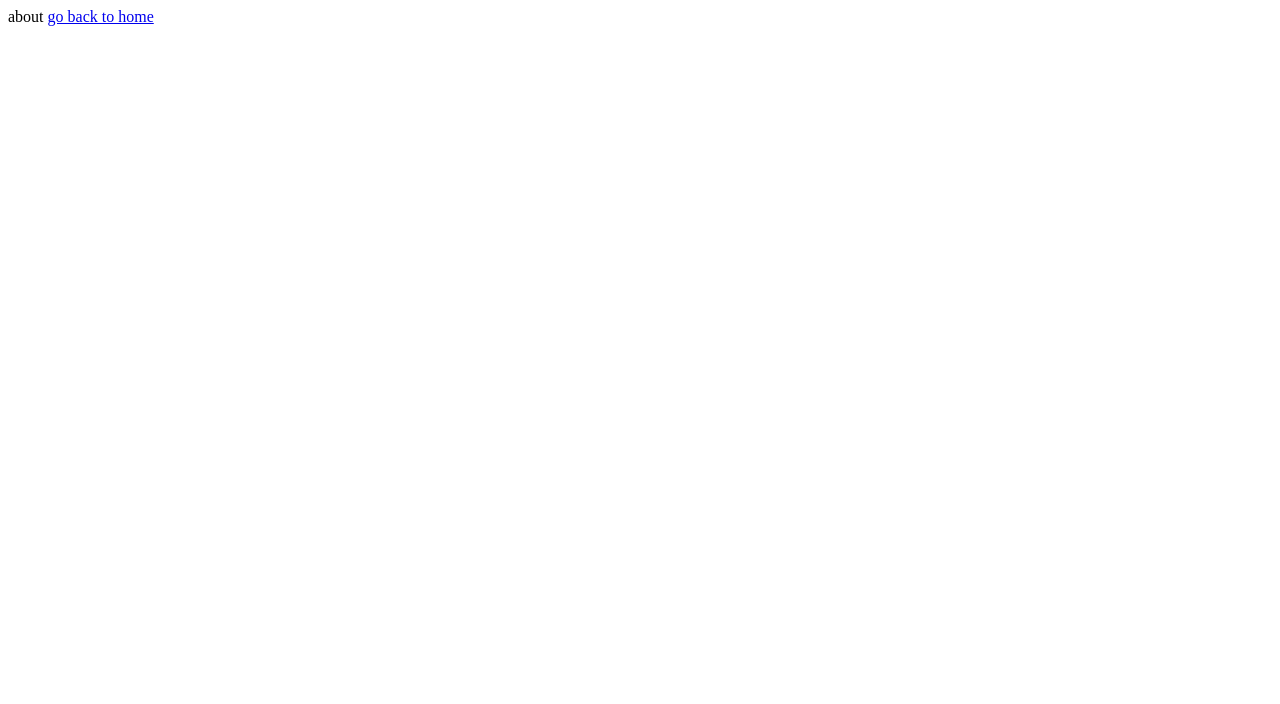
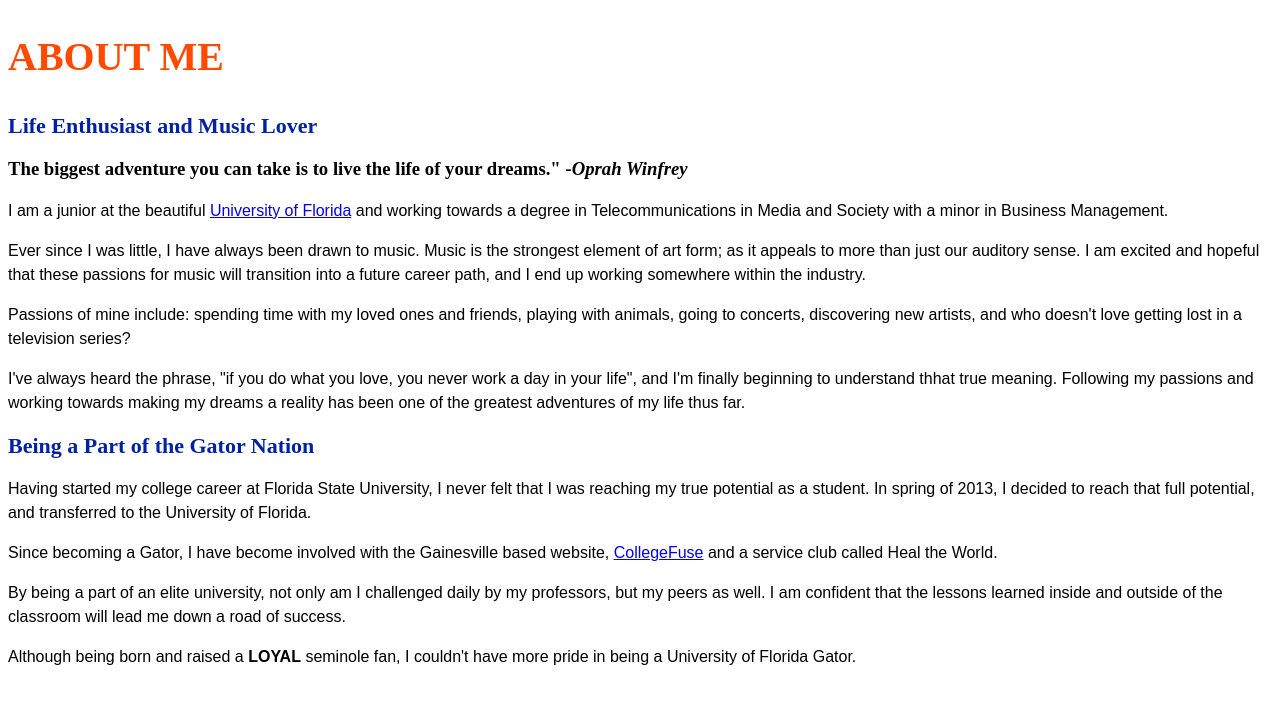
Before and after one commit to caroline-robles/caroline-robles.github.io, a plain HTML site: page About.html in a window 1280 px wide. Drawn offline with Linux system fonts and the light colour scheme.

Commit message:
Basic Layout HTML

```diff
--- a/About.html
+++ b/About.html
@@ -1,3 +1,29 @@
-about
+<!DOCTYPE html>
+<html>
+    <head>
+        <title>Caroline Robles: University of Florida '15</title>
+        <meta http-equiv="Content-Type" content="text/html; charset=UTF-8" />
+        <link rel="stylesheet" href="css/base.css" />
+    </head>
 
-<a href="index.html">go back to home</a>
+    <article>
+        <h1>ABOUT ME</h1>
+           <h2>Life Enthusiast and Music Lover</h2>
+            <h3> <strong>The biggest adventure you can take is to live the life of your dreams." <em>-Oprah Winfrey</em></strong></h3>
+
+               <p>I am a junior at the beautiful <a href="http://www.UFL.edu">University of Florida</a> and working towards a degree in Telecommunications in Media and Society with a minor in Business Management.</p>
+               <p>Ever since I was little, I have always been drawn to music. Music is the strongest element of art form; as it appeals to more than just our auditory sense. I am excited and hopeful that these passions for music will transition into a future career path, and I end up working somewhere within the industry. </p>
+                <p>Passions of mine include: spending time with my loved ones and friends, playing with animals, going to concerts, discovering new artists, and who doesn't love getting lost in a television series?
+                <p>I've always heard the phrase, "if you do what you love, you never work a day in your life", and I'm finally beginning to understand thhat true meaning. Following my passions and working towards making my dreams a reality has been one of the greatest adventures of my life thus far.</p>
+
+        <h2>Being a Part of the Gator Nation</h2>
+	       <p>Having started my college career at Florida State University, I never felt that I was reaching my true potential as a student. In spring of 2013, I decided to reach that full potential, and transferred to the University of Florida.</p>
+	       <p>Since becoming a Gator, I have become involved with the Gainesville based website, <a href="http://www.collegefuse.com"> CollegeFuse</a> and a service club called Heal the World.</p>
+	<p>By being a part of an elite university, not only am I challenged daily by my professors, but my peers as well. I am confident that the lessons learned inside and outside of the classroom will lead me down a road of success.</p>
+    <p>Although being born and raised a <strong>LOYAL</strong> seminole fan, I couldn't have more pride in being a University of Florida Gator.</p>
+        </article>
+
+
+
+
+</html>
```
